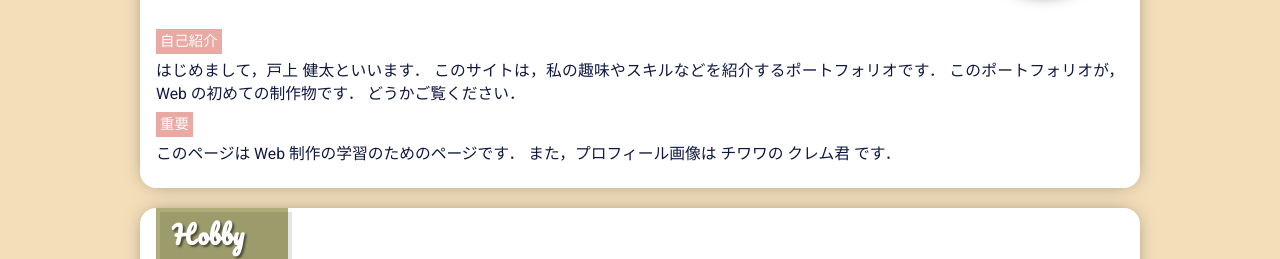
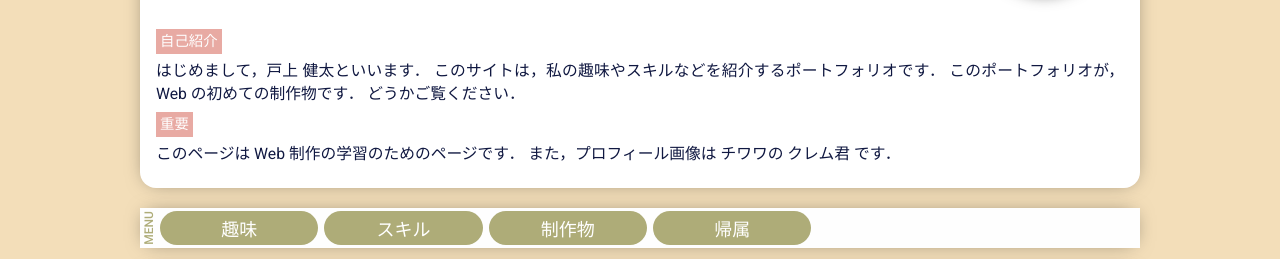
Before and after one commit to joeboxsxx/web-portfolio, a plain HTML site: page public/index.html in a window 1280 px wide. Shown: the part 468-727 px from the top of the page. Drawn offline with nearby package versions, Linux system fonts and the light colour scheme.

Commit message:
Create app bar

```diff
--- a/public/assets/main.css
+++ b/public/assets/main.css
@@ -294,3 +294,53 @@ a:hover {
   border: 2px solid #e8aaa3;
 }
 /* ===== CARD | MY WORK END ===== */
+
+/* ===== APP BAR BEGIN ===== */
+.app-bar {
+  position: sticky;
+  top: 0;
+  height: 40px;
+  max-width: 1000px;
+  margin: 0 auto;
+  z-index: 15;
+  background-color: #fefefe;
+  box-shadow: 0px 0px 20px -7px rgba(0, 0, 0, 0.56);
+  box-sizing: border-box;
+}
+.app-bar .app-bar-button-cover {
+  display: grid;
+  padding-top: calc(6px / 2);
+  padding-left: 20px;
+  padding-left: 20px;
+  gap: 0 6px;
+}
+.app-bar .app-bar-button-cover {
+  grid-template-columns: repeat(4, 1fr);
+}
+@media screen and (min-width: 600px) {
+  .app-bar .app-bar-button-cover {
+    grid-template-columns: repeat(6, 1fr);
+  }
+}
+.app-bar .app-bar-title {
+  transform: translateX(-50%) translateY(-50%) rotate(-90deg) translateX(-50%)
+    translateY(calc(50% + 2px));
+  font-size: 12px;
+  font-weight: 500;
+  color: #aeac78;
+  width: 40px;
+  position: absolute;
+  text-align: center;
+}
+.app-bar button {
+  height: calc(40px - 6px);
+  padding: 0 12px;
+  background-color: #aeac78;
+  color: #ffffff;
+  font-weight: 500;
+  border-radius: calc((40px - 6px) / 2);
+}
+.app-bar button:hover {
+  opacity: 0.8;
+}
+/* ===== APP BAR END ===== */
--- a/public/index.html
+++ b/public/index.html
@@ -89,8 +89,19 @@
       </div>
 
       <div style="height: 20px"></div>
+      <div class="app-bar">
+        <div class="app-bar-title">MENU</div>
+        <div class="app-bar-button-cover">
+          <button onclick="scroller('#hobby')">趣味</button>
+          <button onclick="scroller('#skill')">スキル</button>
+          <button onclick="scroller('#mywork')">制作物</button>
+          <button onclick="scroller('#licence')">帰属</button>
+        </div>
+      </div>
 
-      <div class="card-cover bg-white">
+      <div style="height: 20px"></div>
+
+      <div class="card-cover bg-white" id="hobby">
         <h2 class="card-title-cover bg-2 text-light">
           <div class="card-title">Hobby</div>
           <div class="card-subtitle">趣味</div>
@@ -181,7 +192,7 @@
       </div>
 
       <div style="height: 20px"></div>
-      <div class="card-cover bg-white">
+      <div class="card-cover bg-white" id="skill">
         <h2 class="card-title-cover bg-2 text-light">
           <div class="card-title">Skill</div>
           <div class="card-subtitle">スキル</div>
@@ -269,7 +280,7 @@
 
       <div style="height: 20px"></div>
 
-      <div class="card-cover bg-white">
+      <div class="card-cover bg-white" id="mywork">
         <h2 class="card-title-cover bg-2 text-light">
           <div class="card-title">My Work</div>
           <div class="card-subtitle">制作物</div>
@@ -443,7 +454,7 @@
 
       <div style="height: 20px"></div>
 
-      <div class="card-cover bg-white">
+      <div class="card-cover bg-white" id="licence">
         <h2 class="card-title-cover bg-2 text-light">
           <div class="card-title">Licence</div>
           <div class="card-subtitle">帰属</div>
@@ -496,6 +507,24 @@
           prevEl: ".swiper-button-prev",
         },
       });
+
+      var TOP_BAR_OFFSET = 48;
+      function scroller(query) {
+        var elements = document.querySelectorAll(query);
+        if (elements.length == 0) {
+          console.error(
+            "Selected query:",
+            query,
+            "are not found on this page."
+          );
+          return;
+        }
+        var rect = elements[0].getBoundingClientRect();
+        window.scrollTo({
+          top: rect.top + window.pageYOffset - TOP_BAR_OFFSET,
+          behavior: "smooth",
+        });
+      }
     </script>
   </body>
 </html>
```
